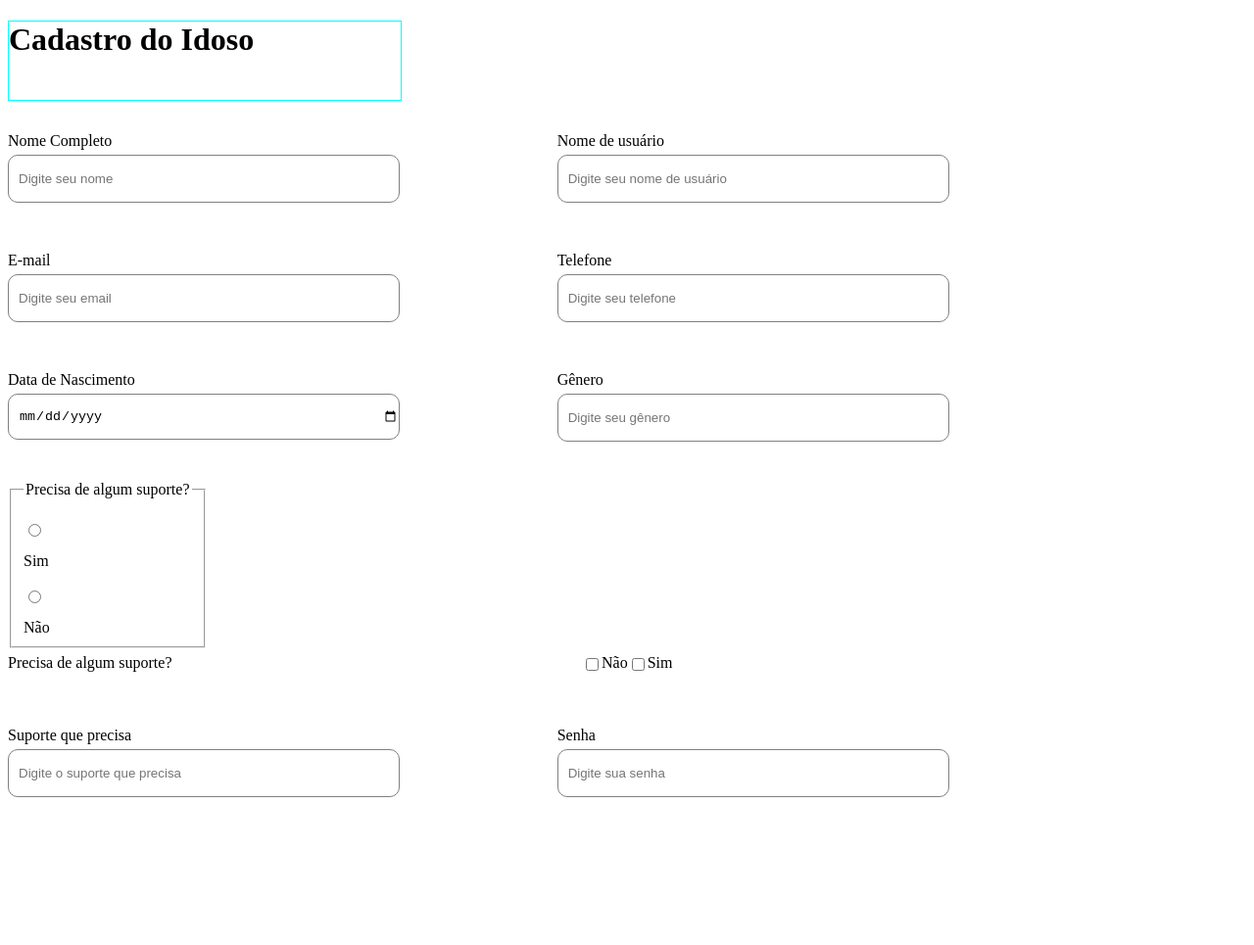
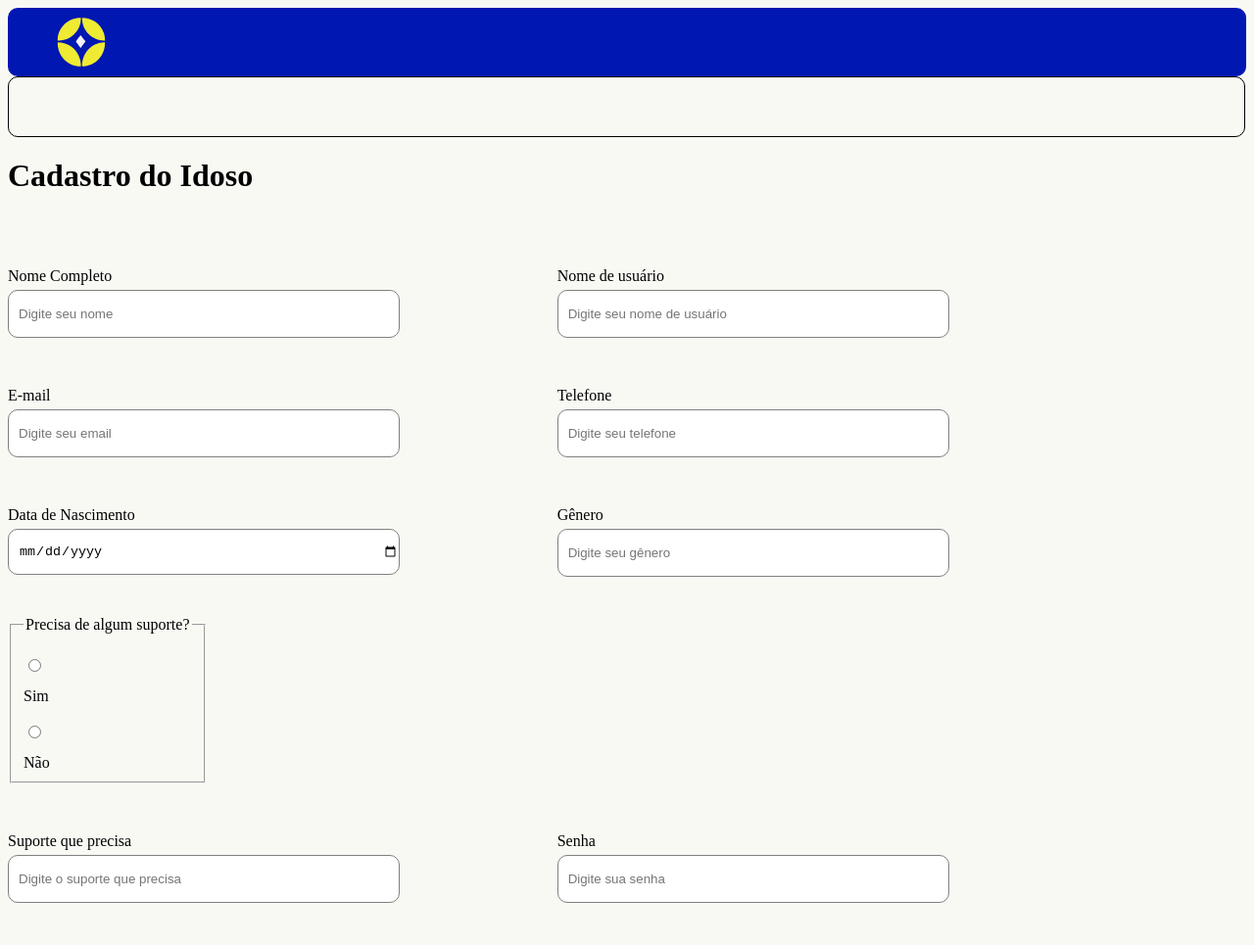
Before and after one commit to Ghabrielly/SeniorHub, a plain HTML site: page cadastro.html in a window 1280 px wide. Shown: the whole page at 98% size. Before the commit the page ends 862 px from the top, so only its background shows below. Drawn offline with Linux system fonts and the light colour scheme.

Commit message:
cadastro idoso
Mudei uns negocio

```diff
--- a/cadastro.html
+++ b/cadastro.html
@@ -10,6 +10,37 @@
 </head>
 
 <body>
+
+    <div id="box">
+        <svg version="1.1" id="Camada_1" xmlns="http://www.w3.org/2000/svg"
+            xmlns:xlink="http://www.w3.org/1999/xlink" x="0px" y="0px" viewBox="0 0 1080 1080"
+            style="enable-background:new 0 0 1080 1080;" xml:space="preserve">
+            <style type="text/css">
+                .st0 {
+                    fill: #EFEA32;
+                }
+
+                .st1 {
+                    fill: #F1F0F8;
+                }
+            </style>
+            <g>
+                <path class="st0" d="M481.6,836.1c40.6,84.6,52.8,180.9,48.7,237.1c-272.5,10-521.1-225.8-511.9-529.4
+    c99.2-1.4,190.6,24,274.3,77.2C376.3,674.1,438.8,746.1,481.6,836.1z" />
+                <path class="st0" d="M637.5,1068.6c-26.9,2.3-53.1,4.6-79.4,6.8C544.3,781.6,788.1,531.9,1061,544.7
+    C1071.5,774,911.7,1025.4,637.5,1068.6z" />
+                <path class="st0" d="M153.9,493.5C109.1,504.8,64.3,510,18.8,509C7,242.4,233.9-0.8,531.3,4.7c0,3,0,6.1,0,9.2
+    c-0.7,138.5-50.6,256.4-149.5,353C317.7,429.6,241.5,471.3,153.9,493.5z" />
+                <path class="st0" d="M1037.4,342.8c17.6,54.1,25.4,108.9,24.2,165.1C804.1,522,546.3,298.6,557.8,5.2
+    C736.4-2.3,957.1,106.5,1037.4,342.8z" />
+            </g>
+            <path class="st1" d="M506.2,646.6c-27.2-37.9-54-75.4-81.1-112.8c-3.9-5.4-4.2-9,0.1-14.5c31.4-40.7,62.4-81.8,93.6-122.7
+    c1.6-2.1,3.5-3.9,6-6.7c10.2,12.7,20,24.8,29.7,37c25,31.2,49.8,62.5,74.9,93.7c3.1,3.8,4.2,6.6,0.7,11.1
+    c-33.8,44.6-67.4,89.4-101.1,134.1c-1.3,1.7-2.8,3.1-4.9,5.4C518,662.8,512.2,654.9,506.2,646.6z" />
+        </svg>
+    </div>
+    <div>
+        <div id="esperando"></div>
     <div id="titulo">
         <h1>Cadastro do Idoso</h1>
     </div>
@@ -58,7 +89,7 @@
                     <input type="radio" name="suporte" id="supnao"> <label for="supnao"> Não</label>
                 </fieldset>
             </div>
-            <div id="check">
+          <!-- <div id="check">
                 <label for="">Precisa de algum suporte?</label>
                 <div id="dois">
                     <div id="sim_nao">
@@ -67,12 +98,12 @@
                         <label for="supor">Não</label>
                         <input type="checkbox" name="supor" id="supor" placeholder="">
                     </div>
-                    <!--<div class="sim_nao">
+                    <div class="sim_nao">
                         <label for="supor">Não</label>
                         <input type="radio" name="supor" id="supor" placeholder="">
-                    </div>-->
+                    </div>
                 </div>
-            </div>
+            </div>-->
         </div>
         <div class="formulario">
             <div class="input">
--- a/stylecad.css
+++ b/stylecad.css
@@ -1,3 +1,8 @@
+body {
+    background-color: #f9f9f4;
+
+}
+
 input {
     height: 45px;
     border-radius: 10px;
@@ -34,8 +39,6 @@ input {
 
 #titulo h1 {
     display: flex;
-    border: 1px solid;
-    border-color: aqua;
     height: 10vh;
     width: 50vh;
 }
@@ -83,3 +86,34 @@ input {
     align-items: center;
     flex-direction: row;
 }
+
+#formsup {
+    margin-bottom: 40px;
+
+}
+
+#box {
+    display: flex;
+    background-color: #0017B2;
+    height: 70px;
+    border-radius: 10px;
+    justify-content: flex-start;
+    align-items: center;
+    padding-left: 50px;
+}
+
+#Camada_1 {
+    width: 50px;
+    height: 50px;
+    display: flex;
+}
+
+#esperando {
+    border: 1px black solid;
+    border-radius: 10px;
+    height: 60px;
+    width: 99%;
+    display: flex;
+    flex-direction: row;
+    padding-left: 10px;
+}
```
